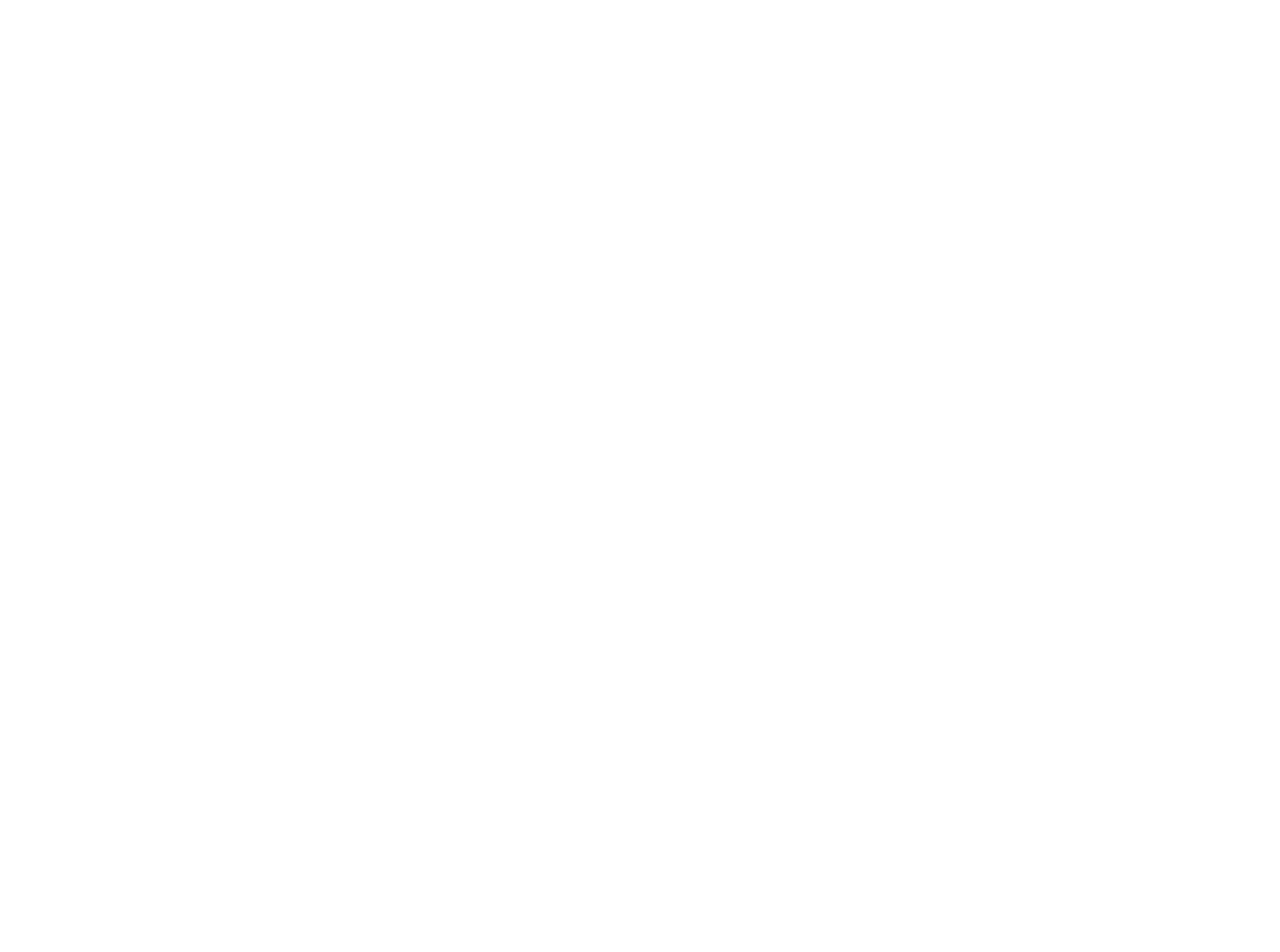
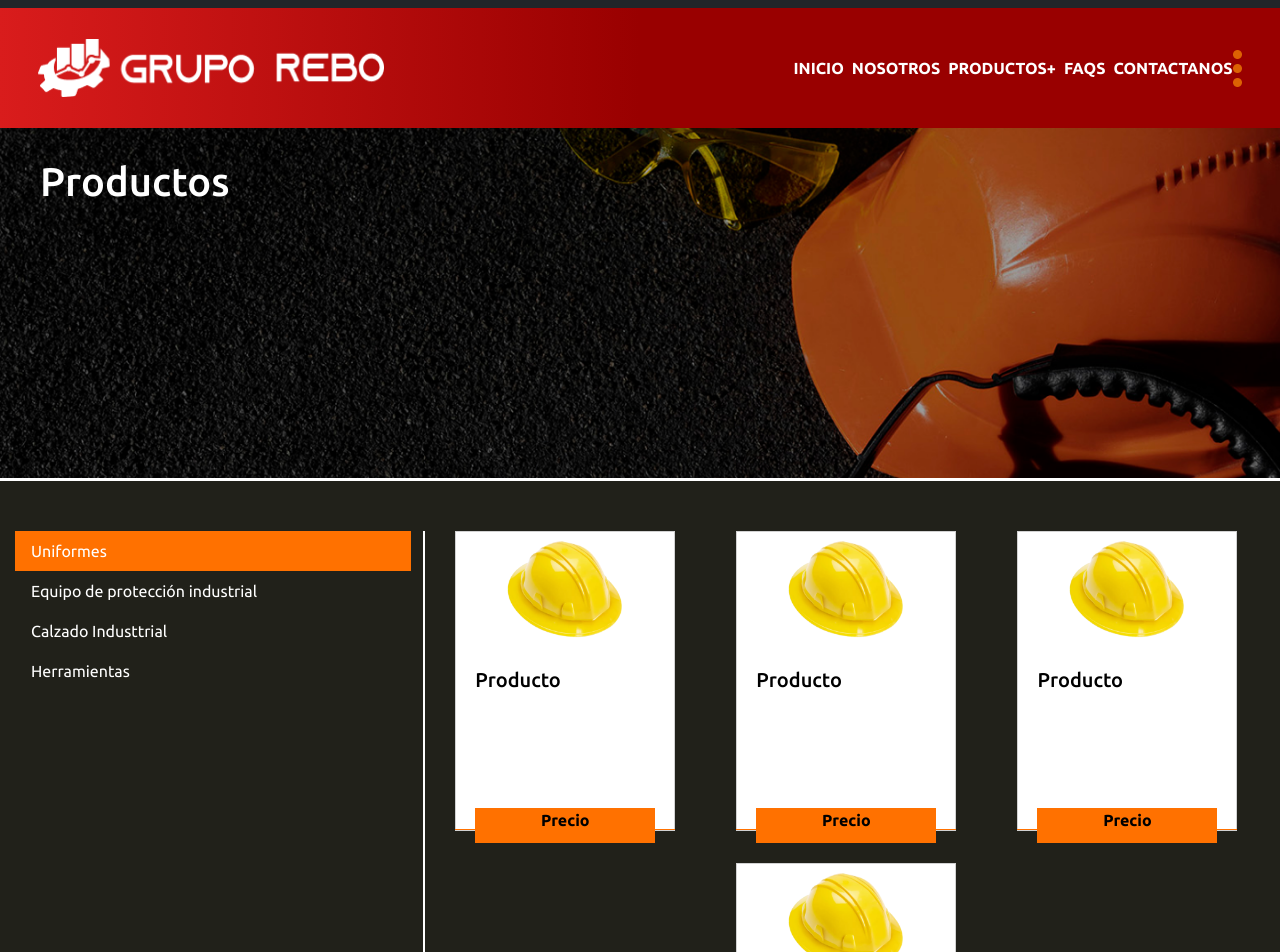
Before and after one commit to rebo-it/prototypes, a React (Create React App) app: page /Productos in a window 1280 px wide. Before the commit this address had no page. Shown: the part 40-992 px from the top of the page. Before the commit the page ends 800 px from the top, so only its background shows below. Built offline with nearby package versions, Linux system fonts and the light colour scheme.

Commit message:
Finished Products page

```diff
--- a/src/App.tsx
+++ b/src/App.tsx
@@ -5,6 +5,7 @@ import { BrowserRouter as Router, Route, Routes } from 'react-router-dom'
 import "bootstrap-icons/font/bootstrap-icons.css";
 import LandingPage from './Components/LandingPage/LandingPage';
 import NosotrosPage from './Components/NosotrosPage/NosotrosPage';
+import ProductsPage from './Components/ProductsPage/ProductsPage';
 function App() {
   return (
     <Router>
@@ -15,6 +16,9 @@ function App() {
       {/* Otras rutas */}
       <Route path="/Nosotros" element={<NosotrosPage />} />
 
+      <Route path="/Productos" element={<ProductsPage/>} />
+
+
     </Routes>
   </Router>
   );
--- /dev/null
+++ b/src/Components/Cards/ProductCard.css
@@ -0,0 +1,35 @@
+
+
+.Product{
+    background-color: white;
+    width: 220px;
+    border-radius: 0%;
+    align-items: center;
+    height: 300px;
+}
+.ProductCardLink{
+    background-color: rgba(255, 113, 0, 1);
+    height: 30px;
+    width: 180px;
+    border: none;
+    border-radius: none;
+    font-size: calc(0.5rem+1vw);
+    padding: 0;
+   border-radius: 0%;
+
+}
+.ProductCardLink:hover{
+
+    background-color: rgba(255, 113, 0, 1);
+}
+.ProductCardLink:active{
+    background-color: rgba(255, 113, 0, 1) ;
+}
+.ImageEquipment{
+    width: 120px;
+
+}
+.ProductCardName{
+    font-size:20px;
+    width: fit-content;
+}
--- /dev/null
+++ b/src/Components/Cards/ProductCard.tsx
@@ -0,0 +1,38 @@
+import React from "react";
+import { Card, Button } from 'react-bootstrap'; // Importamos Card y Button de React Bootstrap
+import './ProductCard.css';
+
+
+
+
+interface ProductCardprops {
+    label: string;
+    ProductLink: string;
+    label2: string;
+
+
+}
+
+
+const ProductCard: React.FC<ProductCardprops> = ({ label, ProductLink, label2}) => {
+    return (
+        <Card className=" Product sm">
+            <Card.Img
+                src={require('../Figma Components/casco1.png')}
+                className="ImageEquipment img-fluid"
+                alt="Product image"
+            />
+            <Card.Body className="ProductCardBody" style={{maxHeight:'100px'}}>
+                <Card.Title className="ProductCardName text-black" style={{ height:'72px', marginBottom:'68px' }}>
+                    {label}
+                </Card.Title>
+                <Button href={ProductLink} className="ProductCardLink mt-auto text-black " style={{ fontSize:'16px', textDecoration:'none', marginTop:'50px' }}>
+                    {label2}
+                </Button>
+            </Card.Body>
+            <div style={{width:'220px',backgroundColor:'rgba(255, 113, 0, 1)', height:'5px', marginTop:'76.5px'}}></div>
+        </Card>
+    );
+};
+
+export default ProductCard;
--- a/src/Components/Header and Footer/HeaderBar.tsx
+++ b/src/Components/Header and Footer/HeaderBar.tsx
@@ -44,17 +44,18 @@ const HeaderBar: React.FC<HeaderBarprops> = () => {
 			<div className="LogoContainer d-flex align-items-center justify-content-between ">
 				<img className="Logo img-fluid" src={require('../Figma Components/ReboLogoWhite.png')} alt="LogoRebo"/>
 				<div className="ButtonContainer d-flex gap-3 justify-content-start">
+					<Button variant="primary" onClick={handleShow} className="Menu d-lg-none text-center " style={{ border: 'none', background: 'none'}}>
+						Menú
+					</Button>
 					<nav className="nav navbar-expand-lg d-none d-lg-block justify-content-start nav-pills flex-column flex-sm-row">
 					<HeaderButton label="INICIO" IconClass=""  IconColor="white" routePath="/prototypes" LabelColor="white"/>
 					<HeaderButton label="NOSOTROS" IconClass=""  IconColor="white" routePath="/Nosotros" LabelColor="white"/>
-					<HeaderButton label="PRODUCTOS+" IconClass=""  IconColor="white" routePath="" LabelColor="white"/>
+					<HeaderButton label="PRODUCTOS+" IconClass=""  IconColor="white" routePath="/Productos" LabelColor="white"/>
 					<HeaderButton label="FAQS" IconClass=""  IconColor="white" routePath="" LabelColor="white"/>
 					<HeaderButton label="CONTACTANOS" IconClass=""  IconColor="white" routePath="" LabelColor="white"/>
 					<img className="3Dots img-fluid nav-item dropdown" src={require('../Figma Components/Group 1.png')} alt="3 dots"/>
 					</nav>
-					<Button variant="primary" onClick={handleShow} className="Menu d-lg-none text-center " style={{ border: 'none', background: 'none'}}>
-					Menú
-				</Button>
+
 				</div>
 
 			</div>
@@ -69,7 +70,7 @@ const HeaderBar: React.FC<HeaderBarprops> = () => {
 						<Offcanvas.Body className="d-lg-none">
 							<HeaderButton label="INICIO" IconClass=""  IconColor="white" routePath="/prototypes" LabelColor="black"/>
 							<HeaderButton label="NOSOTROS" IconClass=""  IconColor="white" routePath="/Nosotros" LabelColor="black"/>
-							<HeaderButton label="PRODUCTOS+" IconClass=""  IconColor="white" routePath="" LabelColor="black"/>
+							<HeaderButton label="PRODUCTOS+" IconClass=""  IconColor="white" routePath="/Productos" LabelColor="black"/>
 							<HeaderButton label="FAQS" IconClass=""  IconColor="white" routePath="" LabelColor="black"/>
 							<HeaderButton label="CONTACTANOS" IconClass=""  IconColor="white"  routePath="" LabelColor="black"/>
 						</Offcanvas.Body>
--- /dev/null
+++ b/src/Components/ProductsPage/ProductsPage.tsx
@@ -0,0 +1,21 @@
+import React from 'react';
+import HeaderBar from '../Header and Footer/HeaderBar';
+import Footer from '../Header and Footer/Footer';
+import ProductsSection from '../Sections/ProductsSection';
+import MidSection from '../Sections/MidSection';
+
+function ProductsPage() {
+  return (
+    <div className="ProductsBody">
+
+        <HeaderBar/>
+
+
+      <ProductsSection/>
+      <MidSection/>
+      <Footer/>
+    </div>
+  );
+}
+
+export default ProductsPage;
--- a/src/Components/Sections/History.css
+++ b/src/Components/Sections/History.css
@@ -1,12 +1,18 @@
 .HistoryBody{
     background-color: black;
     min-height: 925px;
+    margin-right: 0%;
+    margin-left: 0%;
 }
 .HistoryTop{
     margin-bottom: 50px;
+    margin-right: 0%;
+    margin-left: 0%;
 }
 .HistoryImages{
     margin-top: 30px;
     height: fit-content;
-
+    margin: 0%;
+    margin-right: 0%;
+    margin-left: 0%;
 }
--- /dev/null
+++ b/src/Components/Sections/ProductsSection.css
@@ -0,0 +1,68 @@
+.ProductsSection{
+
+    margin-left: 0;
+    margin-right: 0%;
+
+   min-width: none!important;
+    width: 100%;
+    max-width: none;
+    min-height: 1000px;
+    background-color: rgba(33, 33, 26, 1);
+
+
+}
+.ProductName{
+    background-image:  url('../Figma Components/ProductsBackground.png');
+    background-size: cover;
+	background-position: center;
+	background-repeat: no-repeat;
+    height: 350px;
+    width: 100%;
+    margin-left: 0;
+    margin-right: 0;
+}
+.ProductTitle{
+    padding-top: 30px;
+    padding-left: 40px;
+}
+.ProductsDisplayed{
+    padding-top: 50px;
+    padding-left: 15px;
+
+}
+.Categories{
+    border-right: 0.15rem solid white;
+}
+@media (max-width: 992px) {
+
+    .Categories {border-bottom: 0.05rem solid white;
+    border-right: none;
+    padding-bottom: 20px;
+
+    }
+    .ProductsShown{
+        justify-content: center;
+        padding-top: 5rem;
+    }
+}
+
+
+.Category{
+    border-radius: 0%!important;
+    --bs-nav-pills-link-active-bg: rgba(255, 113, 0, 1);
+
+}
+.Category:active{
+    border-radius: 0%;
+
+}
+.Category:hover{
+    color: rgba(255, 113, 0, 1);
+}
+.ProductCards{
+    justify-content: center;
+}
+.ProductsShown{
+    justify-content: center!important;
+    display: flex;
+}
--- /dev/null
+++ b/src/Components/Sections/ProductsSection.tsx
@@ -0,0 +1,70 @@
+import React from "react";
+import './ProductsSection.css';
+import { Container, Row, Col,Tab,Nav } from 'react-bootstrap'; // Importa los componentes necesarios de react-bootstrap
+import ProductCard from "../Cards/ProductCard";
+
+
+
+
+const ProductsSection: React.FC = () => {
+  return (
+      <Container className="ProductsSection p-0 w-100">
+        <Row className="ProductName p-0">
+          <h1 className="ProductTitle text-start text-white ">Productos</h1>
+        </Row>
+        <div style={{backgroundColor:'white',height:'3px', width:'100%'}}></div>
+        <Tab.Container id="left-tabs-example" defaultActiveKey="first">
+          <Row className="ProductsDisplayed w-100">
+            <Col lg={4} className="Categories">
+              <Nav variant="pills" className="flex-column">
+                <Nav.Item>
+                  <Nav.Link className="Category text-center text-lg-start " eventKey="first">Uniformes</Nav.Link>
+                </Nav.Item>
+                <Nav.Item>
+                  <Nav.Link className="Category text-center text-lg-start" eventKey="second">Equipo de protección industrial</Nav.Link>
+                </Nav.Item>
+                <Nav.Item>
+                  <Nav.Link className="Category text-center text-lg-start" eventKey="third">Calzado Industtrial</Nav.Link>
+                </Nav.Item>
+                <Nav.Item>
+                  <Nav.Link className="Category text-center text-lg-start" eventKey="fourth">Herramientas</Nav.Link>
+                </Nav.Item>
+
+
+
+              </Nav>
+            </Col>
+
+            <Col lg={8} className="ProductCards">
+              <Tab.Content>
+                <Tab.Pane className="ProductsShown" eventKey="first">
+                  <Row gap={3} className="justify-content-center">
+                    <Col style={{paddingBottom:'2rem',justifyContent:'center'}} className="d-flex justify-content-center">
+                      <ProductCard label="Producto" label2="Precio" ProductLink="http://localhost:3000/Productos"/>
+                    </Col>
+                    <Col style={{paddingBottom:'2rem'}} className="d-flex justify-content-center">
+                      <ProductCard label="Producto" label2="Precio" ProductLink="http://localhost:3000/Productos"/>
+                    </Col>
+                    <Col style={{paddingBottom:'2rem'}} className="d-flex justify-content-center">
+                      <ProductCard label="Producto" label2="Precio" ProductLink="http://localhost:3000/Productos"/>
+                    </Col>
+                    <Col style={{paddingBottom:'2rem'}} className="d-flex justify-content-center">
+                      <ProductCard label="Producto" label2="Precio" ProductLink="http://localhost:3000/Productos"/>
+                    </Col>
+
+                  </Row>
+
+                </Tab.Pane>
+                <Tab.Pane className="ProductsShown" eventKey="second">Second tab content</Tab.Pane>
+                <Tab.Pane className="ProductsShown" eventKey="third">Third tab content</Tab.Pane>
+                <Tab.Pane className="ProductsShown" eventKey="fourth">Fourth tab content</Tab.Pane>
+              </Tab.Content>
+            </Col>
+          </Row>
+        </Tab.Container>
+      </Container>
+
+);
+};
+
+export default ProductsSection;
```
Also changed, not shown: src/Components/Sections/History.tsx (+8 -8 lines), src/Components/Figma Components/ProductsBackground.png (added).
